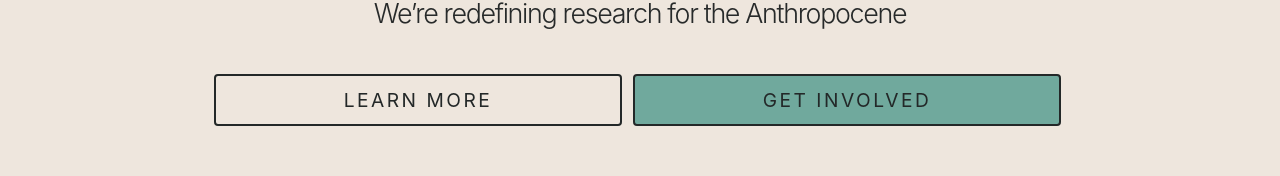
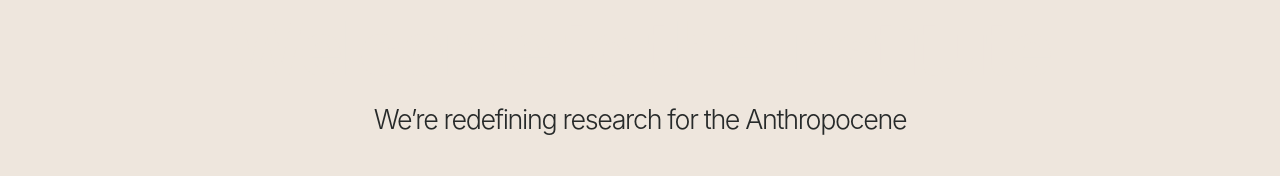
Before and after one commit to solarity-seb/my-demo-site, a SvelteKit app: page / in a window 1280 px wide. Shown: the part 465-641 px from the top of the page. Built offline with nearby package versions, Linux system fonts and the light colour scheme.

Commit message:
fix contact thing

```diff
--- a/src/routes/+page.svelte
+++ b/src/routes/+page.svelte
@@ -10,9 +10,9 @@
   heading="Welcome to the Institute"
   subheading="We’re redefining research for the Anthropocene"
   button1Text="Learn More"
-  button1Link="/about"
+  button1Link=""
   button2Text="Get Involved"
-  button2Link="/contact"
+  button2Link=""
 />
 
   <TwoColumnSection
```
